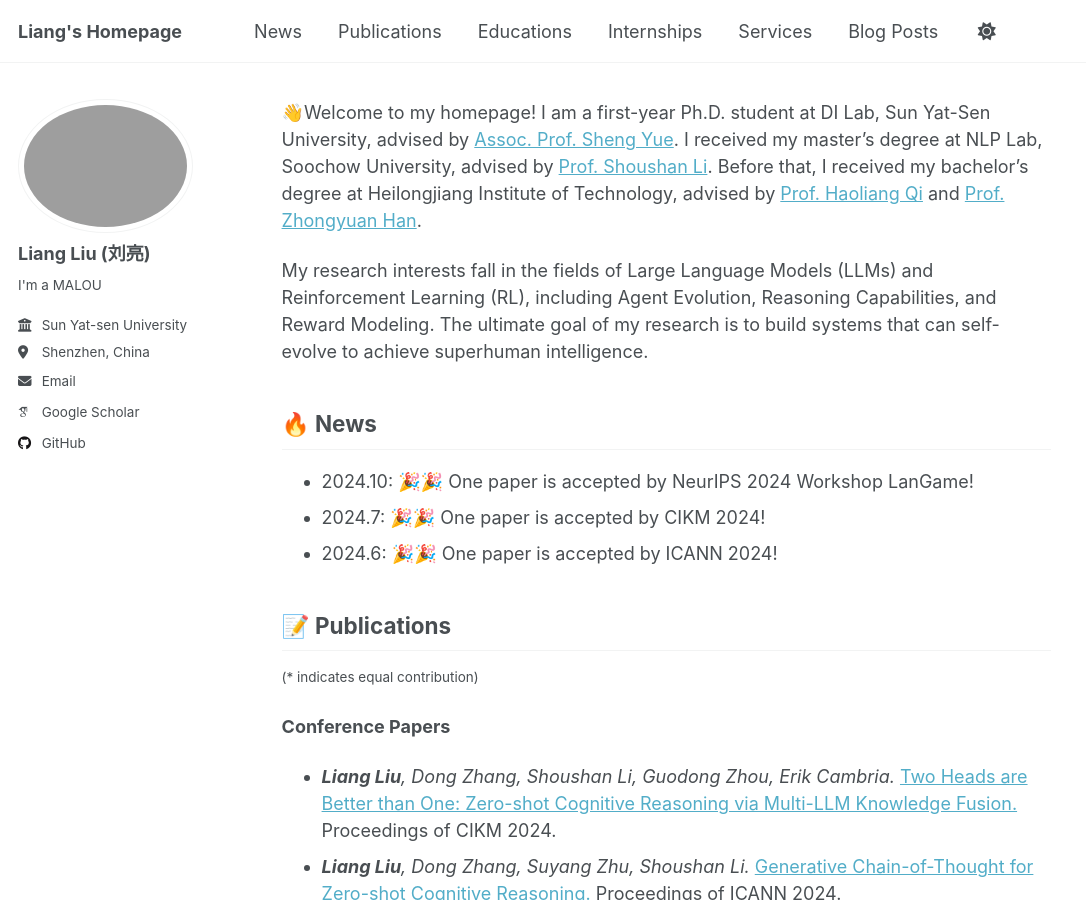
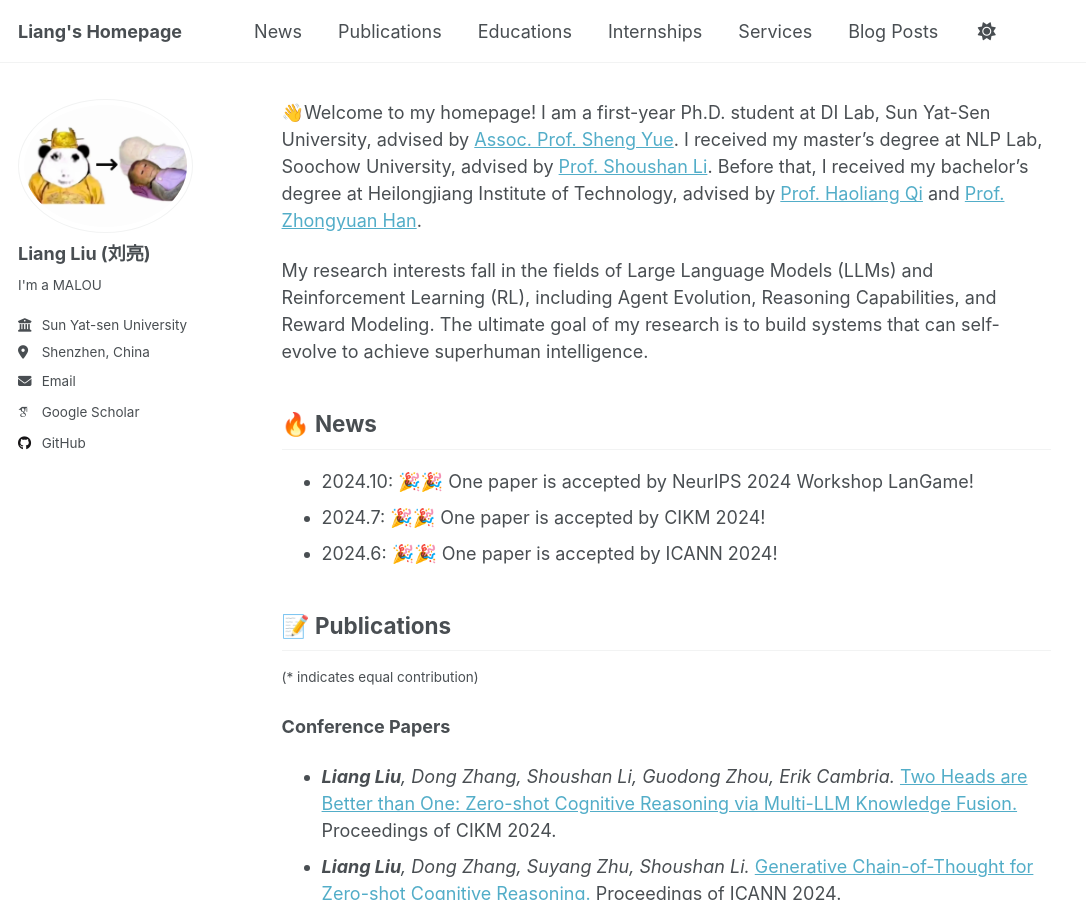
Before and after one commit to liangliu-nlp/liangliu-nlp.github.io, a Jekyll site: the page built from _pages/about.md, in a window 1280 px wide and 900 px high. Shown: the whole window, without its empty margins (0-1086 px from the left). Built offline with Jekyll 4.4.1, drawn with Linux system fonts in a browser that asks for light colours; some web fonts are replaced; a script that is not in the unit is left out.

Commit message:
Change author avatar from .jpg to .png

```diff
--- a/_config.yml
+++ b/_config.yml
@@ -22,7 +22,7 @@ repository               : "liangliu-nlp/liangliu-nlp.github.io"
 #               Additional customization can be done by editing /_includes/author-profile.html
 author:
   # Biographic information
-  avatar           : "king2monkey.jpg"
+  avatar           : "king2monkey.png"
   name             : "Liang Liu (刘亮)"
   pronouns         :
   bio              : "I'm a MALOU"
```
